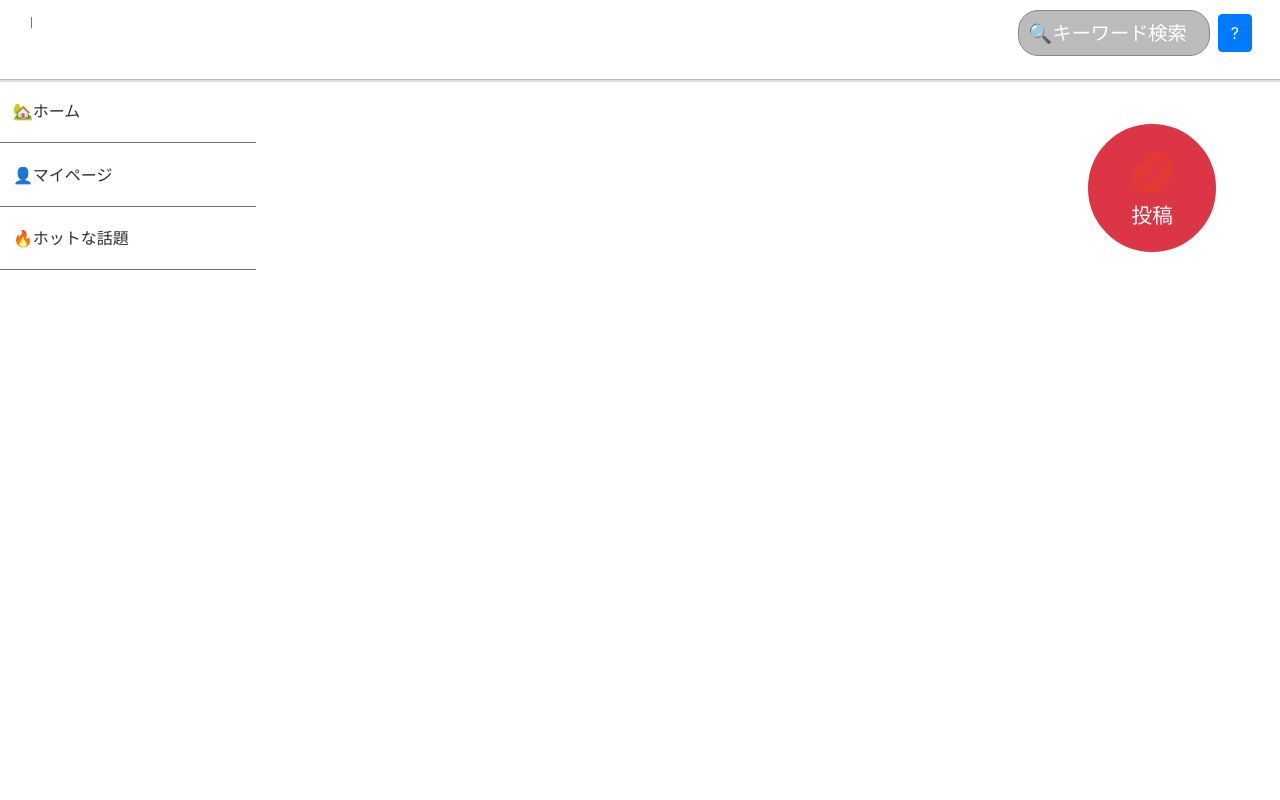
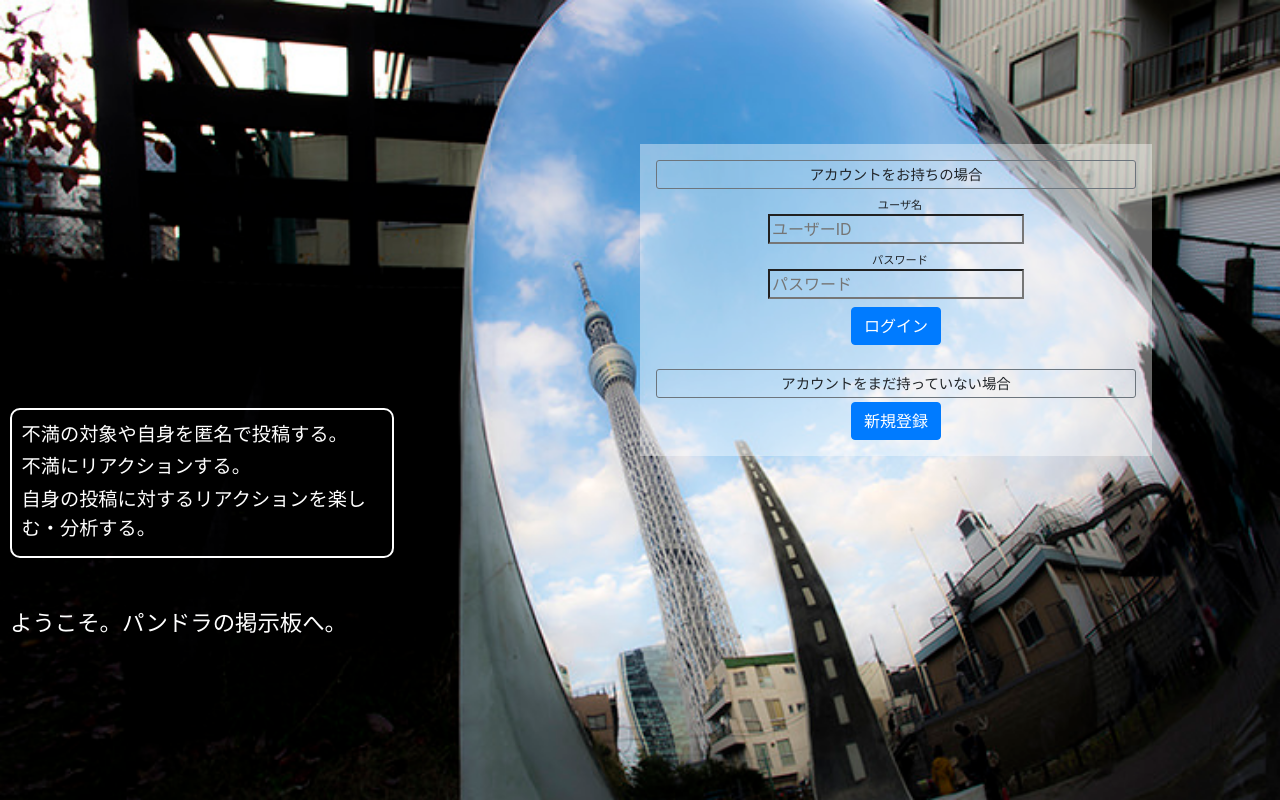
Before and after one commit to SoraY677/pandora-bullentine-board, a Nuxt app: page /top in a window 1280 px wide. Built offline with nearby package versions, Linux system fonts and the light colour scheme.

Commit message:
ログイン画面まで

```diff
--- /dev/null
+++ b/components/authform.vue
@@ -0,0 +1,57 @@
+<template>
+  <div class="authform-container text-center">
+    <div class="mb-4">
+      <span class="guide-text">アカウントをお持ちの場合</span>
+      <div class="mt-2">
+      <span class="sub-title pl-2">ユーザ名</span>
+      <input type="text" class="text-box block" placeholder="ユーザーID" />
+      </div>
+      <div class="mt-2">
+      <span class="sub-title pl-2">パスワード</span>
+      <input type="text" class="text-box block" placeholder="パスワード" />
+      </div>
+      <p class="text-center mt-2">
+        <b-btn variant="primary" @click="login()">ログイン</b-btn>
+      </p>
+    </div>
+    <div>
+      <span class="guide-text mb-1">アカウントをまだ持っていない場合</span>
+      <b-btn variant="primary" class="block mx-auto">新規登録</b-btn>
+    </div>
+  </div>
+</template>
+
+<script>
+export default {
+  methods:{
+    login(){
+      this.$router.push("/")
+    }
+  }
+};
+</script>
+
+<style scoped>
+.authform-container {
+  background-color: rgba(255, 255, 255, 0.4);
+  padding: 1em;
+}
+
+.text-box {
+  background-color: rgba(0, 0, 0, 0);
+  margin:0 auto;
+}
+
+.sub-title{
+  display: block;
+  font-size:0.7rem;
+}
+
+.guide-text{
+  display: block;
+  font-size:0.9em;
+  padding:0.2em 0.5em;
+  border:1.5px solid var(--gray);
+  border-radius:3px;
+}
+</style>
--- a/components/newpostmodal.vue
+++ b/components/newpostmodal.vue
@@ -61,10 +61,6 @@ export default {
         .then((res) => {
           //ここでIDを取得し、commentも生成
           console.log(res.id)
-          this.$router.go({
-            path: this.$router.currentRoute.path,
-            force: true
-          });
         });
     }
   }
--- a/components/otherPost.vue
+++ b/components/otherPost.vue
@@ -9,13 +9,17 @@
 
           <div class="px-1 pt-1">
             <!-- リアクション -->
-            <reaction :id="id" @reactionSymbol="changeReaction"/>
-            <span v-if="reactionSymbol!=''" class="reaction-symbol">{{reactionSymbol}}</span>
-            {{reactionnum}}件
+            <reaction :id="id" @reactionSymbol="changeReaction" />
+            <span v-if="reactionSymbol != ''" class="reaction-symbol">{{
+              reactionSymbol
+            }}</span>
+            {{ reactionnum }}件
             <!-- コメント -->
-            <div class="float-right" v-if="commentmode===0">
+            <div class="float-right" v-if="commentmode === 0">
+              <nuxt-link :to="'/post?id=' + id" class="show-comment">
               <span>コメント{{ commentnum }}件</span>
-              <nuxt-link :to="'/post?id='+id" class="show-comment">表示</nuxt-link>
+              </nuxt-link>
+              <b-btn @click="$bvModal.show('new-comment-modal')">コメントする</b-btn>
             </div>
           </div>
         </div>
@@ -33,28 +37,29 @@
 </template>
 
 <script>
-import reaction from "@/components/reaction"
+import reaction from "@/components/reaction";
+
 
 export default {
-  components:{
+  components: {
     reaction
   },
-  data(){
+  data() {
     return {
-      reactionSymbol:""
-    }
+      reactionSymbol: ""
+    };
   },
   props: {
-    id:String,
+    id: String,
     content: String,
     username: String,
     commentnum: Number,
-    commentmode:0,
-    reactionnum:0
+    commentmode: 0,
+    reactionnum: 0
   },
-  methods:{
-    changeReaction(symbol){
-      this.reactionSymbol = symbol
+  methods: {
+    changeReaction(symbol) {
+      this.reactionSymbol = symbol;
     }
   }
 };
@@ -83,16 +88,16 @@ export default {
   float: left;
 }
 
-.reaction-symbol{
-  font-size:1.3em;
+.reaction-symbol {
+  font-size: 1.3em;
 }
 
-.show-comment{
-  color:var(--primary);
-  transition-duration: .3s;
+.show-comment {
+  color: var(--primary);
+  transition-duration: 0.3s;
 }
 
-.show-comment:hover{
-  opacity:0.5;
+.show-comment:hover {
+  opacity: 0.5;
 }
 </style>
--- /dev/null
+++ b/components/postbtn.vue
@@ -0,0 +1,93 @@
+<template>
+  <div>
+    <button class="nav-btn btn-red" @click="$bvModal.show('new-post-modal')">
+      <span class="strong-font block rotate-anim">💋</span>
+      <span class="block">投稿</span>
+    </button>
+    <b-modal id="new-post-modal" hide-footer>
+      <template v-slot:modal-title>
+        投稿内容を入力してください
+      </template>
+      <modal />
+    </b-modal>
+  </div>
+</template>
+
+<script>
+import modal from "@/components/newpostmodal";
+export default {
+  components: {
+    modal
+  }
+};
+</script>
+
+<style scoped>
+.nav-content {
+  display: flex;
+  height: 100%;
+  justify-content: center;
+  align-items: flex-end;
+  padding: 20px;
+  border-radius: 20px;
+}
+
+.nav-btn {
+  width: 8rem;
+  height: 8rem;
+  border-radius: 50%;
+  border: 2px solid;
+  color: var(--white);
+  font-size: 1.3rem;
+  transition-duration: 0.3s;
+}
+
+.nav-btn:hover {
+  background-color: var(--white);
+  transform: scale(1.2);
+}
+
+.nav-btn:focus {
+  outline: none;
+}
+
+.nav-btn:hover > .rotate-anim {
+  animation: rotate 0.3s ease 0s 1 normal forwards;
+}
+
+@keyframes rotate {
+  0% {
+    transform: rotate(0deg);
+  }
+  100% {
+    transform: rotate(45deg);
+  }
+}
+
+@keyframes rotate-back {
+  0% {
+    transform: rotate(45deg);
+  }
+  100% {
+    transform: rotate(0deg);
+  }
+}
+
+.btn-red {
+  background-color: var(--red);
+  border-color: var(--red);
+}
+
+.btn-red:hover {
+  color: var(--red);
+}
+
+.btn-blue {
+  background-color: var(--cyan);
+  border-color: var(--cyan);
+}
+
+.btn-blue:hover {
+  color: var(--cyan);
+}
+</style>
--- a/layouts/default.vue
+++ b/layouts/default.vue
@@ -4,7 +4,6 @@
     <div class="content">
     <sidelink class="float-left l-side-link"/>
     <nuxt class="float-left l-main-content"/>
-    <sidenav class="float-right l-side-nav"/>
     </div>
   </div>
 </template>
@@ -12,12 +11,10 @@
 <script>
 import Myheader from "~/layouts/myheader"
 import sidelink from "~/layouts/sidelink"
-import sidenav from "~/layouts/sidenav"
 export default {
   components:{
     Myheader,
     sidelink,
-    sidenav
   }
 }
 </script>
@@ -29,12 +26,9 @@ export default {
 }
 
 .l-main-content{
-  width:60%;
+  width:80%;
 }
 
-.l-side-nav{
-  width:20%;
-}
 
 
 /* common setting */
--- a/layouts/myheader.vue
+++ b/layouts/myheader.vue
@@ -1,14 +1,6 @@
 <template>
   <div>
     <header class="page p-10">
-      <!-- <b-button v-b-toggle.slide_bar class="slide-bar-btn p-1" squared variant="outline-primary">
-        <div class="menu-bar-container">
-          <span class="menu-bar"></span>
-          <span class="menu-bar"></span>
-          <span class="menu-bar"></span>
-        </div>
-        <span class="menu-sub">menu</span>
-      </b-button> -->
       <h1 class="page-title">{{ getPageName }}</h1>
       <b-sidebar class="slide-bar-container" id="slide_bar" backdrop shadow>
         <slidebar />
@@ -35,7 +27,7 @@ export default {
       const path = this.$route.name;
       switch (path) {
         case "index":
-          return "ホーム";
+          return "最新の話題";
         case "mypage":
           return "マイページ";
         case "hot":
--- a/layouts/sidelink.vue
+++ b/layouts/sidelink.vue
@@ -11,9 +11,11 @@ export default {
   data(){
     return{
       linkList:[
-        {title:"🏡ホーム",url:"/"},
+        {title:"💡最新の話題",url:"/"},
+         {title:"🔥ホットな話題",url:"/hot"},
         {title:"👤マイページ",url:"/mypage"},
-        {title:"🔥ホットな話題",url:"/"},
+        {title:"🚪ログアウト",url:"/top"},
+
       ]
     }
   }
--- /dev/null
+++ b/layouts/toplayout.vue
@@ -0,0 +1,18 @@
+<template>
+  <div class="l-top-page">
+    <nuxt />
+  </div>
+</template>
+
+<script>
+export default {
+
+}
+</script>
+
+<style>
+.l-top-page{
+  width:100vw;
+  height:100vh;
+}
+</style>
--- a/pages/index.vue
+++ b/pages/index.vue
@@ -20,13 +20,24 @@
         </li>
       </ul>
     </div>
+    <div class="l-post-btn">
+      <postbtn />
+    </div>
+    <b-modal id="new-comment-modal" hide-footer>
+      <template v-slot:modal-title>
+        コメント内容を入力してください
+      </template>
+      <commentmodal />
+    </b-modal>
   </main>
 </template>
 
 <script>
 import firestore from "@/plugins/firebase";
 
+import postbtn from "@/components/postbtn";
 import post from "@/components/otherPost";
+import commentmodal from "@/components/newcommentmodal";
 export default {
   async asyncData({ params }) {
     const db = firestore;
@@ -34,9 +45,9 @@ export default {
     db.collection("content")
       .orderBy("timestamp", "desc")
       .limit(20)
-      .get()
-      .then(res => {
+      .onSnapshot(res => {
         res.forEach(doc => {
+
           let contentLine = doc.data();
           contentLine.id = doc.id;
           content.push(contentLine);
@@ -47,7 +58,12 @@ export default {
     };
   },
   components: {
-    post
+    post,
+    postbtn,
+    commentmodal
+  },
+  computed:{
+
   }
 };
 </script>
@@ -64,8 +80,14 @@ export default {
   width: 100%;
   min-height: 92vh;
   background-color: var(--light);
-  padding: 0.3em 0.3em 0 0.3em;
+  padding: 0.3em 1.3em 0 1.3em;
   border-right: 1px solid #ccc;
   border-left: 1px solid #ccc;
 }
+
+.l-post-btn {
+  position: absolute;
+  bottom: 20px;
+  left: 20px;
+}
 </style>
--- /dev/null
+++ b/pages/top.vue
@@ -0,0 +1,67 @@
+<template>
+  <main class="top-page">
+    <div class="bg-img">
+        <div class="pt-5 explain">
+          <ul class="message-box">
+            <li class="pb-1">不満の対象や自身を匿名で投稿する。</li>
+            <li class="pb-1">不満にリアクションする。</li>
+            <li class="pb-1">自身の投稿に対するリアクションを楽しむ・分析する。</li>
+            <li></li>
+          </ul>
+          <span class="pt-5 block">ようこそ。パンドラの掲示板へ。</span>
+        </div>
+        <div class="auth">
+          <authform />
+        </div>
+    </div>
+  </main>
+</template>
+
+<script>
+import authform from "@/components/authform"
+
+export default {
+  layout: "toplayout",
+  components:{
+    authform
+  }
+};
+</script>
+
+<style scoped>
+.top-page {
+  position: relative;
+}
+
+.bg-img {
+  display:relative;
+  background-image: url("/top-bg.jpg");
+  background-size: cover;
+  height: 100%;
+}
+
+.explain{
+  position: absolute;
+  top:45%;
+  left:10px;
+  min-width:380px;
+  width:30%;
+  color:var(--white);
+  font-size:1.4rem;
+}
+
+.message-box{
+  border:2px solid var(--white);
+  padding:0.5em;
+  border-radius:10px;
+  font-size:1.2rem;
+}
+
+.auth{
+position: absolute;
+  top:18%;
+  left:50%;
+  width:40%;
+  z-index:100;
+}
+</style>
```
Also changed, not shown: pages/hot.vue (added, +13 -0 lines), static/top-bg.jpg (added).
